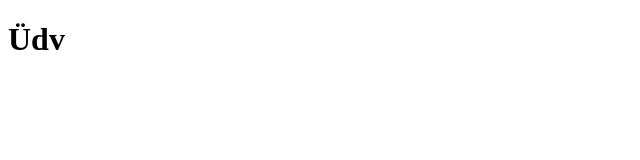
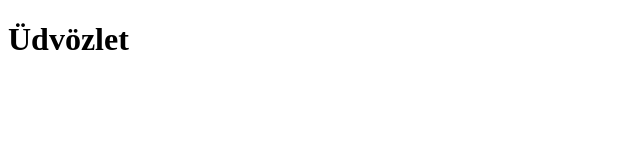
Before and after one commit to szilagyipeter99/vegleges, a plain HTML site: page index.html in a window 1280 px wide. Shown: the whole page, without its empty margins (0-640 px from the left). Drawn offline with Linux system fonts and the light colour scheme.

Commit message:
Update index.html

```diff
--- a/index.html
+++ b/index.html
@@ -6,6 +6,6 @@
     <title>Szilágyi Péter - Portfólió</title>
   </head>
   <body>
-    <h1>Üdv</h1>
+    <h1>Üdvözlet</h1>
   </body>
 </html>
```
